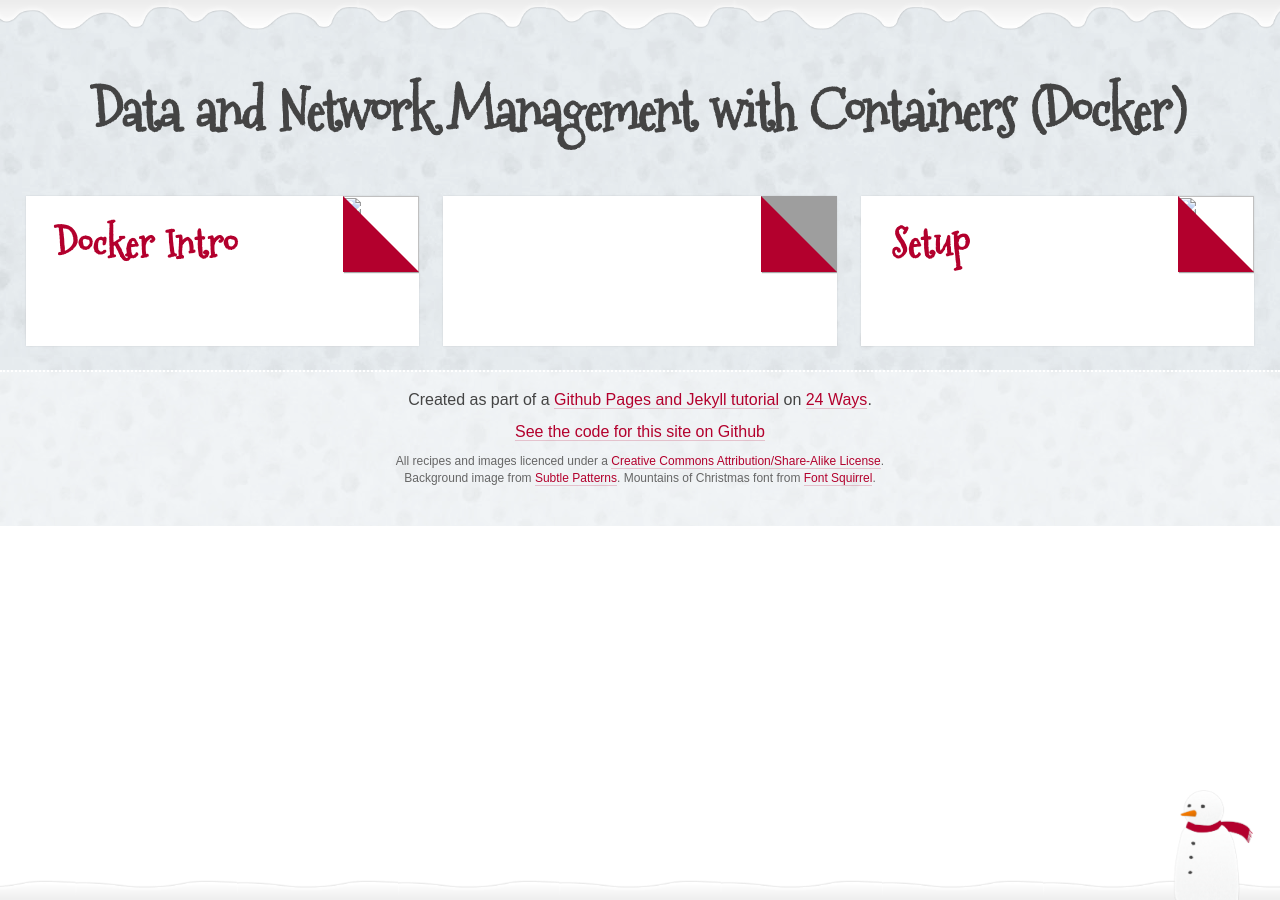
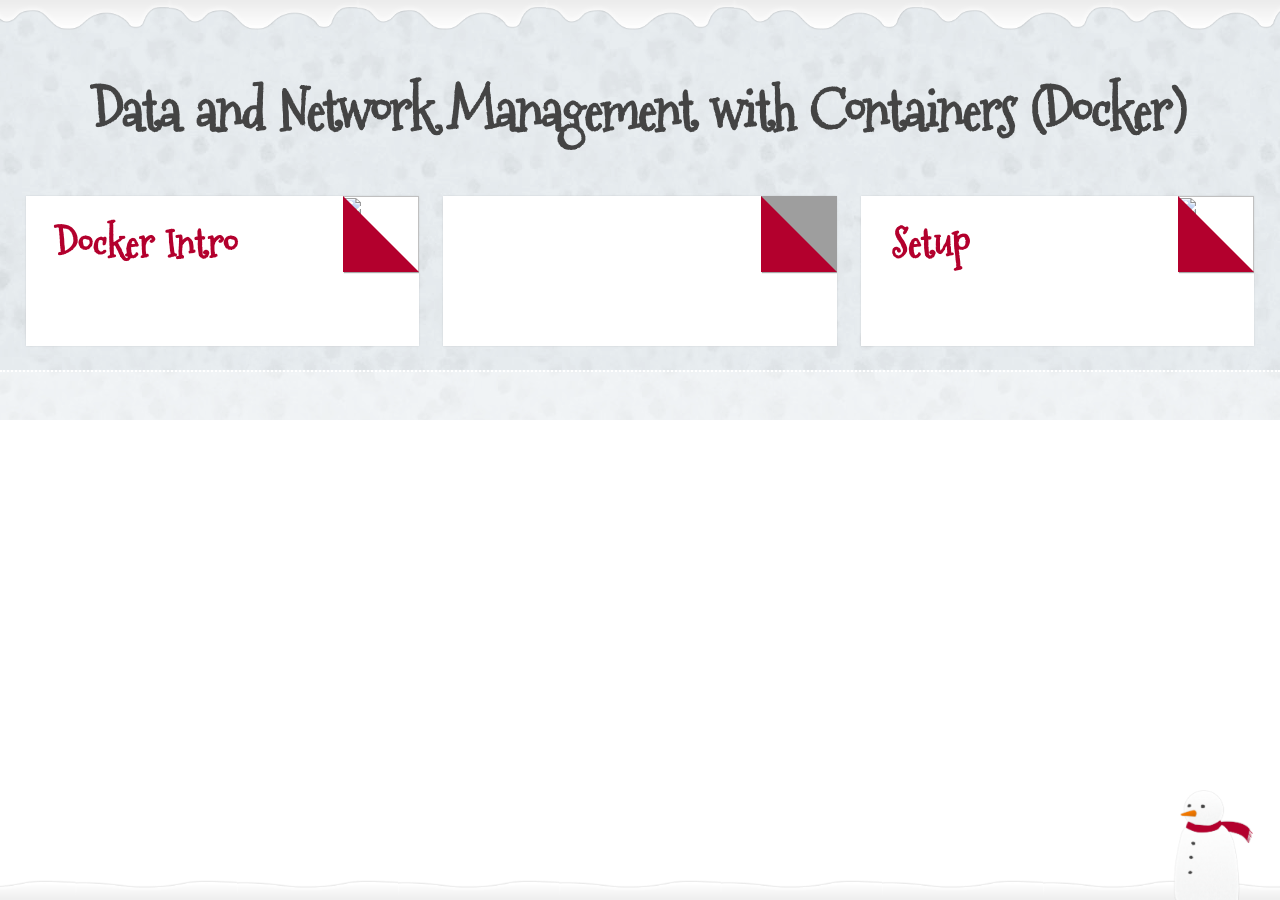
Before and after one commit to nkhare/data_and_network_containers, a Jekyll site: the page built from index.md, in a window 1280 px wide. Built offline with Jekyll 4.4.1, drawn with Linux system fonts in a browser that asks for light colours; Markdown is read by kramdown in place of the engine named in the settings; grey boxes are pictures that could not be loaded.

Commit message:
Updated footer

```diff
--- a/_includes/foot.html
+++ b/_includes/foot.html
@@ -1,8 +1,4 @@
     <footer class="global-footer">
-        <p>Created as part of a <a href="http://24ways.org/2013/get-started-with-github-pages/">Github Pages and Jekyll tutorial</a> on <a href="http://24ways.org/">24 Ways</a>.</p>
-        <p><a href="https://github.com/maban/christmas-recipes">See the code for this site on Github</a></p>
-        <small>All recipes and images licenced under a <a href="http://creativecommons.org/licenses/by-sa/3.0/">Creative Commons Attribution/Share-Alike License</a>.</small>
-        <small>Background image from <a href="http://subtlepatterns.com/">Subtle Patterns</a>. Mountains of Christmas font from <a href="http://www.fontsquirrel.com/fonts/mountains-of-christmas">Font Squirrel</a>.</small>
     </footer>
 
     </div>
```
